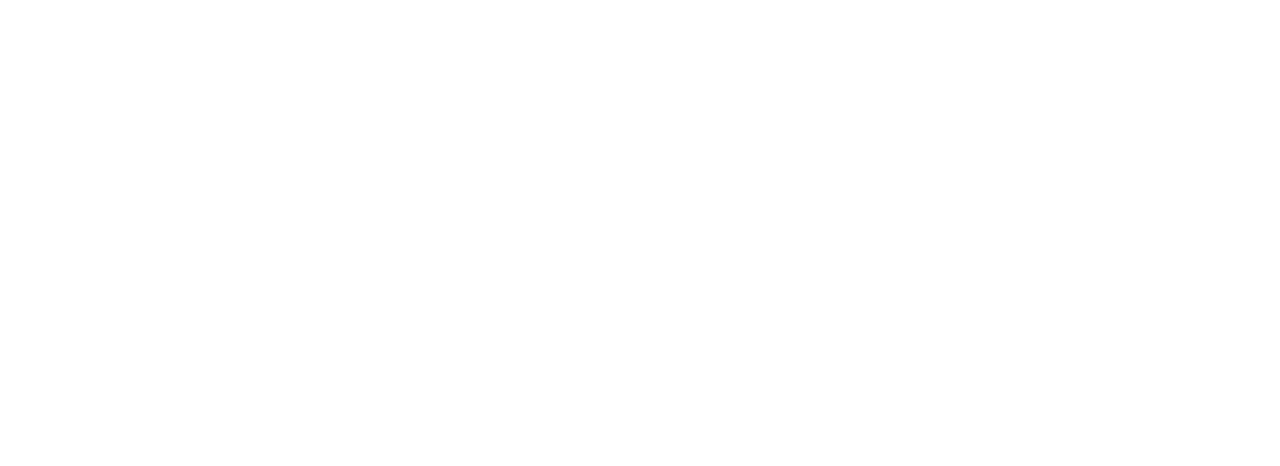
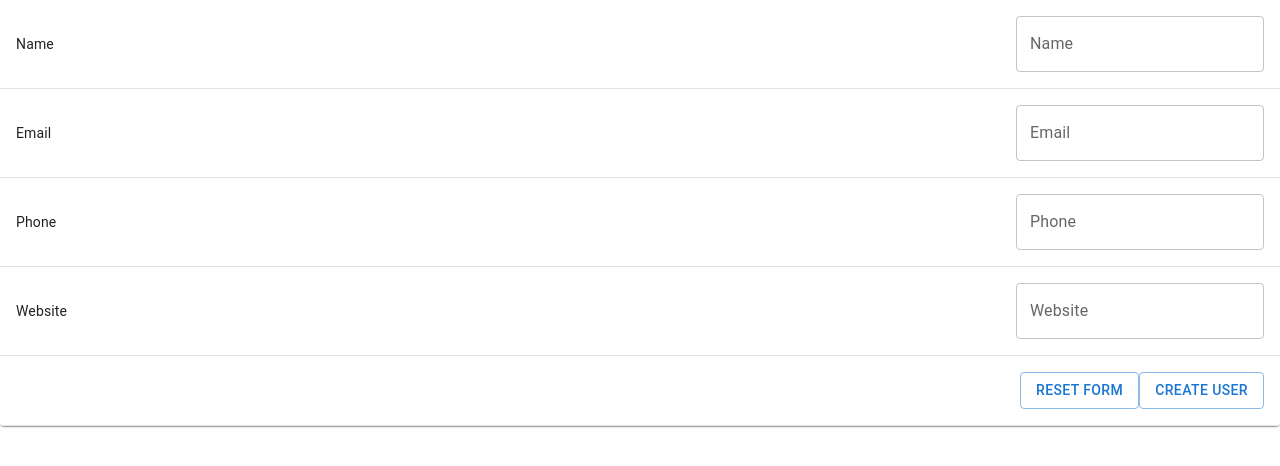
Before and after one commit to vinothsasikumar/crud, a React (Vite) app: page /create in a window 1280 px wide. Before the commit this address had no page. Shown: the top 466 px of the page. Built offline with nearby package versions, Linux system fonts and the light colour scheme.

Commit message:
Add Create user form and integrate react-hook-form for validation

```diff
--- a/package.json
+++ b/package.json
@@ -18,6 +18,7 @@
     "axios": "^1.11.0",
     "react": "^19.1.1",
     "react-dom": "^19.1.1",
+    "react-hook-form": "^7.62.0",
     "react-redux": "^9.2.0",
     "react-router-dom": "^7.8.2"
   },
--- a/src/App.tsx
+++ b/src/App.tsx
@@ -1,4 +1,6 @@
 import { BrowserRouter, Routes, Route } from 'react-router-dom';
+
+import Create from './components/Create';
 import Grid from './components/Grid';
 import View from './components/View';
 
@@ -7,6 +9,7 @@
     <>
       <BrowserRouter>
         <Routes>
+          <Route path='/create' element={<Create />} />
           <Route path='/grid' element={<Grid />} />
           <Route path='/view' element={<View />} />
         </Routes>
--- /dev/null
+++ b/src/components/Create.tsx
@@ -0,0 +1,71 @@
+import { useForm } from "react-hook-form";
+import { TableContainer, Paper, Table, TableRow, TableCell, TableBody, Button, TextField } from "@mui/material";
+
+import type { Users } from "../shared/models/User.model";
+import { createUser } from "../data/http.service";
+
+const Create = () => {
+
+    const {
+        register,
+        handleSubmit,
+        reset,
+        formState: {
+            errors
+        }
+    } = useForm<Users>();
+
+    const onSubmit = async (userData: Users) => {
+        await createUser(userData);
+    }
+
+    return (
+        <>
+            <section className="flex justify-center items-center">
+                <form onSubmit={handleSubmit(onSubmit)} className="border border-blue-400 rounded-md p-5 m-5 w-[50%]">
+                    <TableContainer component={Paper}>
+                        <Table sx={{ minWidth: 650 }} aria-label="simple table">
+                            <TableBody>
+                                <TableRow>
+                                    <TableCell>Name</TableCell>
+                                    <TableCell align="right">
+                                        <TextField {...register('name', { required: 'Name is required', minLength: 5, maxLength: 20 })} className="w-full" label="Name" variant="outlined" />
+                                        <span className="text-red-500 italic">{errors.name && errors.name.message}</span>
+                                    </TableCell>
+                                </TableRow>
+                                <TableRow>
+                                    <TableCell>Email</TableCell>
+                                    <TableCell align="right">
+                                        <TextField {...register('email', { required: 'Email is required' })} className="w-full" label="Email" variant="outlined" />
+                                        <span className="text-red-500 italic">{errors.email && errors.email.message}</span>
+                                    </TableCell>
+                                </TableRow>
+                                <TableRow>
+                                    <TableCell>Phone</TableCell>
+                                    <TableCell align="right">
+                                        <TextField {...register('phone', { required: 'Phone is required' })} className="w-full" label="Phone" variant="outlined" />
+                                        <span className="text-red-500 italic">{errors.phone && errors.phone.message}</span>
+                                    </TableCell>
+                                </TableRow>
+                                <TableRow>
+                                    <TableCell>Website</TableCell>
+                                    <TableCell align="right">
+                                        <TextField {...register('website')} className="w-full" label="Website" variant="outlined" />
+                                    </TableCell>
+                                </TableRow>
+                                <TableRow>
+                                    <TableCell colSpan={2} align="right">
+                                        <Button className="mr-5" type="button" variant="outlined" onClick={() => { reset() }}>Reset Form</Button>
+                                        <Button type="submit" variant="outlined">Create User</Button>
+                                    </TableCell>
+                                </TableRow>
+                            </TableBody>
+                        </Table>
+                    </TableContainer>
+                </form>
+            </section >
+        </>
+    )
+};
+
+export default Create;
--- a/src/components/Grid.tsx
+++ b/src/components/Grid.tsx
@@ -3,7 +3,7 @@
 import { useNavigate } from "react-router-dom";
 import { TableContainer, Paper, Table, TableHead, TableRow, TableCell, TableBody, Button } from "@mui/material";
 
-import { getUsers } from "../data/http.service";
+import { deleteUser, getUsers } from "../data/http.service";
 import { setUserData } from '../shared/slicers/UserSlice';
 import type { Users } from "../shared/models/User.model";
 
@@ -22,9 +22,18 @@
         navigate('/view');
     }
 
+    const onDeleteClick = async (user: Users) => {
+        await deleteUser(user.id);
+    }
+
+    const onUpdateClick = (user: Users) => {
+
+    }
+
     return (
         <>
-            <section className="flex justify-center items-center">
+            <section className="flex flex-col justify-center items-start p-10">
+                <Button variant="outlined" onClick={() => navigate('/create')}>Create User</Button>
                 <TableContainer component={Paper} className="border border-blue-400 rounded-md p-5 m-5 w-[90%]">
                     <Table>
                         <TableHead>
@@ -47,8 +56,8 @@
                                             <TableCell align="center">{data.website}</TableCell>
                                             <TableCell align="center" className="flex flex-row justify-center items-center gap-5">
                                                 <Button variant="outlined" onClick={() => onViewClick(data)}>View</Button>
-                                                <Button variant="outlined">Update</Button>
-                                                <Button variant="outlined">Delete</Button>
+                                                <Button variant="outlined" onClick={() => onUpdateClick(data)}>Update</Button>
+                                                <Button variant="outlined" onClick={() => onDeleteClick(data)}>Delete</Button>
                                             </TableCell>
                                         </TableRow>)
                                 })
--- a/src/data/http.service.ts
+++ b/src/data/http.service.ts
@@ -1,6 +1,33 @@
 import axios from 'axios';
+import type { Users } from '../shared/models/User.model';
 
 export const getUsers = async () => {
     const users = await axios.get('https://jsonplaceholder.typicode.com/users');
     return users.data;
 }
+
+export const createUser = async (user: Users) => {
+    const body = {
+        name: user.name,
+        email: user.email,
+        phone: user.phone,
+        website: user.website
+    };
+
+    await axios.post(`https://jsonplaceholder.typicode.com/users/create`, body);
+}
+
+export const updateUser = async (user: Users) => {
+    const body = {
+        name: user.name,
+        email: user.email,
+        phone: user.phone,
+        website: user.website
+    };
+
+    await axios.put(`https://jsonplaceholder.typicode.com/users/udpate/${user.id}`, body);
+}
+
+export const deleteUser = async (userId: number) => {
+    await axios.delete(`https://jsonplaceholder.typicode.com/users/delete/${userId}`);
+}
```
Also changed, not shown: 1 other file (tests, documents, lock files or other folders).
